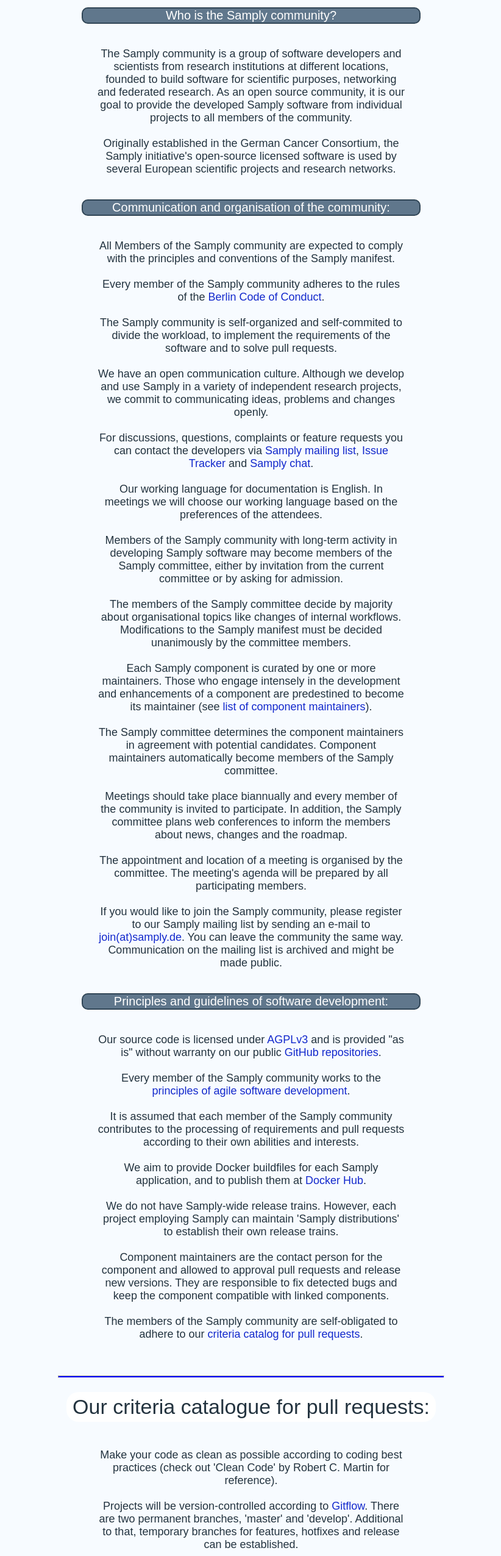
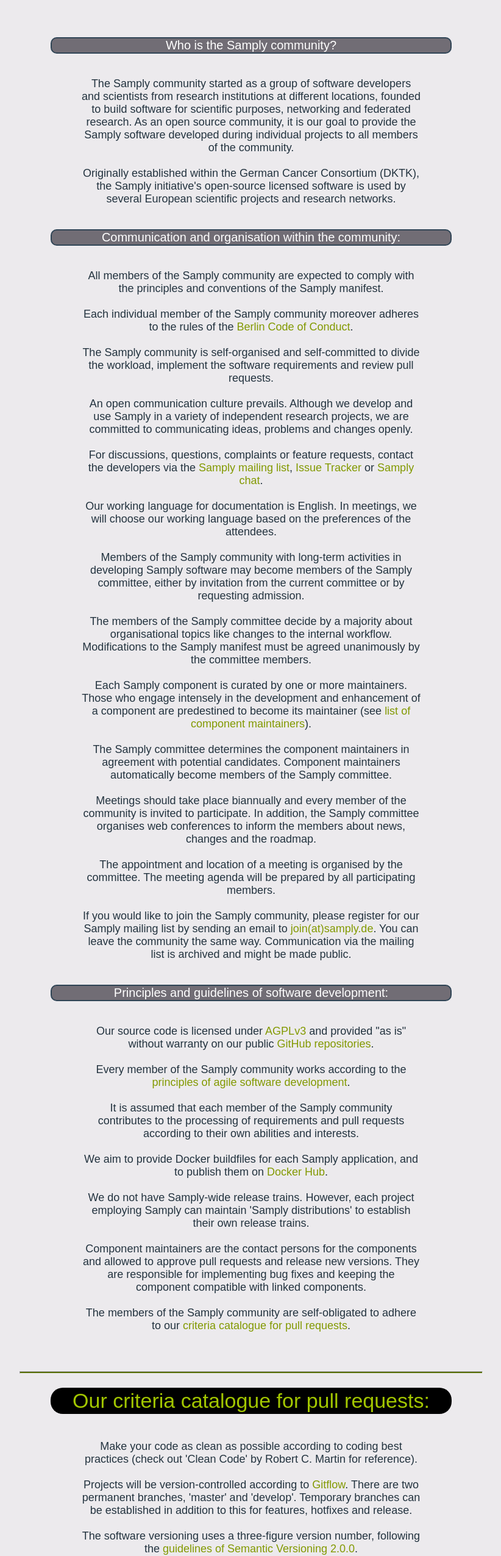
Before and after one commit to samply/manifest, a plain HTML site: page index.html in a window 1280 px wide. Shown: the part 117-2669 px from the top of the page at 61% size, without its empty margins (228-1050 px from the left). Drawn offline with Linux system fonts and the light colour scheme.

Commit message:
improved spelling and upgraded to Samply design / colour scheme

```diff
--- a/index.html
+++ b/index.html
@@ -4,7 +4,7 @@
 <title>The Samply manifest</title>
 <style>
 body {
- background-color: #f7fbff;
+ background-color: #eceaed;
  color: #23333f;
 }
 
@@ -12,10 +12,25 @@ h1 {
  text-align: center;
  font: 34px arial, sans-serif;
  border-radius: 20px;
+ background-color: black;
+ color: #a2c600;
+ margin-left: 24%;
+ margin-right: 24%;
+ padding: 2px;
+ -webkit-transition: all 4s ease;
+ -moz-transition: all 4s ease;
+ -ms-transition: all 4s ease;
+ -o-transition: all 4s ease;
+ transition: all 4s ease;
+}
+
+h1:hover {
  background-color: white;
- margin-left: 26%;
- margin-right: 26%;
- padding: 5px;
+ -webkit-transition: all 2s ease;
+ -moz-transition: all 2s ease;
+ -ms-transition: all 2s ease;
+ -o-transition: all 2s ease;
+ transition: all 2s ease;
 }
 
 h2 {
@@ -25,100 +40,110 @@ h2 {
  border-color: #304556;
  border-radius: 10px;
  border-width: 2px;
- background-color: #60778c;
+ background-color: #716d75;
  color: white;
- margin-left: 28%;
- margin-right: 28%;
+ margin-left: 24%;
+ margin-right: 24%;
 }
 
 p {
  text-align: center;
  font: 18px arial, sans-serif;
- margin-left: 30%;
- margin-right: 30%;
+ margin-left: 28%;
+ margin-right: 28%;
 }
 
 hr {
- background: blue;
+ background: #597000;
  color: WhiteSmoke;
- width: 50%;
+ width: 60%;
  height: 2px;
  margin: 0 auto;
 }
 
 a:link {
- color: #1228cc;
+ color: #829900;
  text-decoration: none;
+ -webkit-transition: all 0.75s ease;
+ -moz-transition: all 0.75s ease;
+ -ms-transition: all 0.75s ease;
+ -o-transition: all 0.75s ease;
+ transition: all 0.75s ease;
 }
 
 a:visited {
- color: #606060;
+ color: #716d75;
  text-decoration: none;
 }
 
 a:hover {
- color: #e05500;
+ color: #a2c600;
  text-decoration: underline;
+ -webkit-transition: all 0.75s ease;
+ -moz-transition: all 0.75s ease;
+ -ms-transition: all 0.75s ease;
+ -o-transition: all 0.75s ease;
+ transition: all 0.75s ease;
 }
 </style>
 </head>
 
 <body>
-<h1>The Samply manifest</h1>
+<h1><img src="./Samply.png" alt="Samply"><b style="vertical-align:super"> manifest<b></h1>
 <br />
 
 <h2>Who is the Samply community?</h2>
 <p>
 <br />
-The Samply community is a group of software developers and scientists from research institutions at different locations, founded to build software for scientific purposes, networking and federated research.
-As an open source community, it is our goal to provide the developed Samply software from individual projects to all members of the community.
+The Samply community started as a group of software developers and scientists from research institutions at different locations, founded to build software for scientific purposes, networking and federated research.
+As an open source community, it is our goal to provide the Samply software developed during individual projects to all members of the community.
 <br />
 <br />
-Originally established in the German Cancer Consortium, the Samply initiative's open-source licensed software is used by several European scientific projects and research networks.
+Originally established within the German Cancer Consortium (DKTK), the Samply initiative's open-source licensed software is used by several European scientific projects and research networks.
 <br />
 <br />
 </p>
 
-<h2>Communication and organisation of the community:</h2>
+<h2>Communication and organisation within the community:</h2>
 <p>
 <br />
-All Members of the Samply community are expected to comply with the principles and conventions of the Samply manifest.
+All members of the Samply community are expected to comply with the principles and conventions of the Samply manifest.
 <br />
 <br />
-Every member of the Samply community adheres to the rules of the <a href="https://berlincodeofconduct.org">Berlin Code of Conduct</a>.
+Each individual member of the Samply community moreover adheres to the rules of the <a href="https://berlincodeofconduct.org">Berlin Code of Conduct</a>.
 <br />
 <br />
-The Samply community is self-organized and self-commited to divide the workload, to implement the requirements of the software and to solve pull requests.
+The Samply community is self-organised and self-committed to divide the workload, implement the software requirements and review pull requests.
 <br />
 <br />
-We have an open communication culture. Although we develop and use Samply in a variety of independent research projects, we commit to communicating ideas, problems and changes openly.
+An open communication culture prevails. Although we develop and use Samply in a variety of independent research projects, we are committed to communicating ideas, problems and changes openly.
 <br />
 <br />
-For discussions, questions, complaints or feature requests you can contact the developers via <a href="mailto:dev@samply.de">Samply mailing list</a>, <a href="https://github.com/samply">Issue Tracker</a> and <a href="https://chat.germanbiobanknode.de/">Samply chat</a>.
+For discussions, questions, complaints or feature requests, contact the developers via the <a href="mailto:dev@samply.de">Samply mailing list</a>, <a href="https://github.com/samply">Issue Tracker</a> or <a href="https://chat.germanbiobanknode.de">Samply chat</a>.
 <br />
 <br />
-Our working language for documentation is English. In meetings we will choose our working language based on the preferences of the attendees.
+Our working language for documentation is English. In meetings, we will choose our working language based on the preferences of the attendees.
 <br />
 <br />
-Members of the Samply community with long-term activity in developing Samply software may become members of the Samply committee, either by invitation from the current committee or by asking for admission.
+Members of the Samply community with long-term activities in developing Samply software may become members of the Samply committee, either by invitation from the current committee or by requesting admission.
 <br />
 <br />
-The members of the Samply committee decide by majority about organisational topics like changes of internal workflows. Modifications to the Samply manifest must be decided unanimously by the committee members.
+The members of the Samply committee decide by a majority about organisational topics like changes to the internal workflow. Modifications to the Samply manifest must be agreed unanimously by the committee members.
 <br />
 <br />
-Each Samply component is curated by one or more maintainers. Those who engage intensely in the development and enhancements of a component are predestined to become its maintainer (see <a href="https://github.com/samply/manifest/wiki/List-of-component-maintainers">list of component maintainers</a>).
+Each Samply component is curated by one or more maintainers. Those who engage intensely in the development and enhancement of a component are predestined to become its maintainer (see <a href="https://github.com/samply/manifest/wiki/List-of-component-maintainers">list of component maintainers</a>).
 <br />
 <br />
 The Samply committee determines the component maintainers in agreement with potential candidates. Component maintainers automatically become members of the Samply committee.
 <br />
 <br />
-Meetings should take place biannually and every member of the community is invited to participate. In addition, the Samply committee plans web conferences to inform the members about news, changes and the roadmap.
+Meetings should take place biannually and every member of the community is invited to participate. In addition, the Samply committee organises web conferences to inform the members about news, changes and the roadmap.
 <br />
 <br />
-The appointment and location of a meeting is organised by the committee. The meeting's agenda will be prepared by all participating members.
+The appointment and location of a meeting is organised by the committee. The meeting agenda will be prepared by all participating members.
 <br />
 <br />
-If you would like to join the Samply community, please register to our Samply mailing list by sending an e-mail to <a href="mailto:join@samply.de">join(at)samply.de</a>. You can leave the community the same way. Communication on the mailing list is archived and might be made public.
+If you would like to join the Samply community, please register for our Samply mailing list by sending an email to <a href="mailto:join@samply.de">join(at)samply.de</a>. You can leave the community the same way. Communication via the mailing list is archived and might be made public.
 <br />
 <br />
 </p>
@@ -126,25 +151,25 @@ If you would like to join the Samply community, please register to our Samply ma
 <h2>Principles and guidelines of software development:</h2>
 <p>
 <br />
-Our source code is licensed under <a href="https://www.gnu.org/licenses/agpl-3.0.en.html">AGPLv3</a> and is provided "as is" without warranty on our public <a href="https://github.com/samply">GitHub repositories</a>.
+Our source code is licensed under <a href="https://www.gnu.org/licenses/agpl-3.0.en.html">AGPLv3</a> and provided "as is" without warranty on our public <a href="https://github.com/samply">GitHub repositories</a>.
 <br />
 <br />
-Every member of the Samply community works to the <a href="https://agilemanifesto.org">principles of agile software development</a>.
+Every member of the Samply community works according to the <a href="https://agilemanifesto.org">principles of agile software development</a>.
 <br />
 <br />
 It is assumed that each member of the Samply community contributes to the processing of requirements and pull requests according to their own abilities and interests.
 <br />
 <br />
-We aim to provide Docker buildfiles for each Samply application, and to publish them at <a href="https://hub.docker.com/u/samply">Docker Hub</a>.
+We aim to provide Docker buildfiles for each Samply application, and to publish them on <a href="https://hub.docker.com/u/samply">Docker Hub</a>.
 <br />
 <br />
 We do not have Samply-wide release trains. However, each project employing Samply can maintain 'Samply distributions' to establish their own release trains.
 <br />
 <br />
-Component maintainers are the contact person for the component and allowed to approval pull requests and release new versions. They are responsible to fix detected bugs and keep the component compatible with linked components.
+Component maintainers are the contact persons for the components and allowed to approve pull requests and release new versions. They are responsible for implementing bug fixes and keeping the component compatible with linked components.
 <br />
 <br />
-The members of the Samply community are self-obligated to adhere to our <a href="#catalog">criteria catalog for pull requests</a>.
+The members of the Samply community are self-obligated to adhere to our <a href="#catalog">criteria catalogue for pull requests</a>.
 <br />
 <br />
 </p>
@@ -158,49 +183,49 @@ The members of the Samply community are self-obligated to adhere to our <a href=
 Make your code as clean as possible according to coding best practices (check out 'Clean Code' by Robert C. Martin for reference).
 <br />
 <br />
-Projects will be version-controlled according to <a href="https://nvie.com/posts/a-successful-git-branching-model">Gitflow</a>. There are two permanent branches, 'master' and 'develop'. Additional to that, temporary branches for features, hotfixes and release can be established.
+Projects will be version-controlled according to <a href="https://nvie.com/posts/a-successful-git-branching-model">Gitflow</a>. There are two permanent branches, 'master' and 'develop'. Temporary branches can be established in addition to this for features, hotfixes and release.
 <br />
 <br />
-The software versioning uses three-figure version number, follows the <a href="https://semver.org">guidelines of Semantic Versioning 2.0.0</a>.
+The software versioning uses a three-figure version number, following the <a href="https://semver.org">guidelines of Semantic Versioning 2.0.0</a>.
 <br />
 <br />
-The master branch is the current stable release version. The develop branch is a copy of the latest master branch which contains additional new developed features and changes. Its the base for the next release.
+The master branch is the current stable release version. The develop branch is a copy of the latest master branch containing additional newly developed features and changes. It forms the basis for the next release.
 <br />
 <br />
-Never work in the master branch! Establish a new temporary branch from the current develop branch for development (e.g. feature, hotfix), which will be merged on the develop branch after successful pull request.
+Never work in the master branch! Establish a new temporary branch from the current develop branch for development (e.g. feature, hotfix), which will be merged into the develop branch following a successful pull request.
 <br />
 <br />
-It is possible to add the appendix 'SNAPSHOT' for versions under development. Avoid dependencies from a SNAPSHOT version, except the concerned version is also a SNAPSHOT. The develop and master branch must never depend on SNAPSHOT versions.
+It is possible to add the appendix 'SNAPSHOT' for versions under development. Avoid dependencies from a SNAPSHOT version, unless the concerned version is also a SNAPSHOT. The develop and master branch must never depend on SNAPSHOT versions.
 <br />
 <br />
-Pull requests should be addressed by Samply committee members and especially the responsible component maintainers. To solve a pull request the acceptance of a component maintainer is required.
+Pull requests should be addressed by Samply committee members and especially the responsible component maintainers. To approve a pull request, the acceptance of a component maintainer is required.
 <br />
 <br />
 Component maintainers need to be aware that pull requests are of high priority and should be tended to within 2 days. Delays in pull request approval might otherwise slow down the entire developement process.
 <br />
 <br />
-Only the component maintainers are allowed to merge branches into develop and to push from develop into the master branch for a new release. New features should be merged from develop into master branch within two weeks.
+Only the component maintainers are allowed to merge branches into develop and to push from develop into the master branch for a new release. New features should be merged from the develop into the master branch within two weeks.
 <br />
 <br />
-For Java software we support one OpenJDK-version on release. The Samply committee discuss and determine the supported version and potential version-upgrades.
+For Java software, we support one OpenJDK version on release. The Samply committee discusses and determines the supported version and potential version upgrades.
 <br />
 <br />
 We keep external dependencies as low as possible. External libraries have to be suggested to the Samply committee and agreed by the affected component maintainers before use.
 <br />
 <br />
-Each modification should be communicated to the component maintainer. Also other involved community members should be informed promptly.
+Each modification should be communicated to the component maintainer. Other involved community members should also be informed promptly.
 <br />
 <br />
-Whenever a modification on interfaces is done, we will do a system test.
+Whenever a modification is made to interfaces, we will perform a system test.
 <br />
 <br />
 We use a Samply license header for our software. Embedding this header is a requirement for each Samply component.
 <br />
 <br />
-For each release we make sure to keep the compatibility between connected Samply components (for combinations check the releases-tabs or the docker-compose-files of the deployments at <a href="https://github.com/samply">GitHub/Samply</a>). If necessary, we will modify affected Samply components to ensure compatibility.
+For each release, we ensure compatibility is maintained between connected Samply components (for combinations, check the releases tabs or the docker compose files of the deployments at <a href="https://github.com/samply">GitHub/Samply</a>). If necessary, we modify affected Samply components to ensure compatibility.
 <br />
 <br />
-For very good reasons, it is possible to break the rules of this criteria catalogue. Please inform affected community members and the Samply committee about a rule break promptly.
+For very good reasons, it is possible to deviate from the rules of this criteria catalogue. Please inform affected community members and the Samply committee about any deviations promptly.
 <br />
 <br />
 </p>
```
Also changed, not shown: Samply.png (added).
